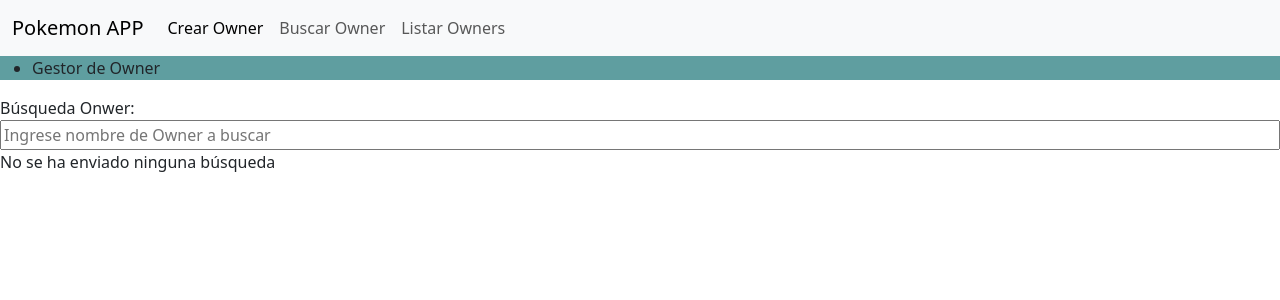
After one commit to thony19cr/pokemon_home_app, a Django app: page /owner/owner_search/ in a window 1280 px wide. The commit adds this page. Shown: the top 300 px of the page. Run offline with Django 4.2, Linux system fonts and the light colour scheme.

Commit message:
add search owners

```diff
--- a/owner/templates/owner/base_generic.html
+++ b/owner/templates/owner/base_generic.html
@@ -27,10 +27,10 @@
                         <a class="nav-link active" aria-current="page" href="#">Crear Owner</a>
                     </li>
                     <li class="nav-item">
-                        <a class="nav-link" href="#">Buscar Owner</a>
+                        <a class="nav-link" href="{% url 'owner_search' %}">Buscar Owner</a>
                     </li>
                     <li class="nav-item">
-                        <a class="nav-link" href="#">Listar Owners</a>
+                        <a class="nav-link" href="{% url 'owner_list' %}">Listar Owners</a>
                     </li>
                 </ul>
             </div>
--- /dev/null
+++ b/owner/templates/owner/owner_search.html
@@ -0,0 +1,27 @@
+{% extends "owner/base_generic.html" %}
+
+
+{% block content %}
+    <label>Búsqueda Onwer: </label>
+
+    <div class="mb-6">
+        <form class="d-flex" method="GET">
+            <input class="input-group mb-6" placeholder="Ingrese nombre de Owner a buscar" type="text" name="q" value="{{ query | escape }}">
+        </form>
+    </div>
+
+    {% if query %}
+        <h2>Resultado para "{{ query | escape }}"</h2>
+        {% if data %}
+            <ul>
+                {% for owner in data %}
+                    <li>{{ owner.nombre }} es de  {{ owner.pais }} y tiene {{ owner.edad }} años de edad</li>
+                {% endfor %}
+            </ul>
+        {% else %}
+            <p>No se han encontrado coincidencias</p>
+        {% endif %}
+    {% else %}
+        <p>No se ha enviado ninguna búsqueda</p>
+    {% endif %}
+{% endblock %}
--- a/owner/urls.py
+++ b/owner/urls.py
@@ -2,5 +2,6 @@ from django.urls import path
 from . import views
 
 urlpatterns = [
-    path("owner_list/", views.list_owner, name="owner_list")
+    path("owner_list/", views.list_owner, name="owner_list"),
+    path("owner_search/", views.owner_search, name="owner_search"),
 ]
--- a/owner/views.py
+++ b/owner/views.py
@@ -115,3 +115,21 @@ def list_owner(request):
     #owners = Owner.objects.filter(edad=17, query)
 
     return render(request, 'owner/owner_list.html', context={'data': owners})
+
+
+def owner_search(request):
+    query = request.GET.get('q', '')
+
+    print("Query: {}".format(query))
+    #owners = Owner.objects.all
+
+    results = (
+        Q(nombre__icontains=query)
+    )
+
+    if query:
+        data_context = Owner.objects.filter(Q(nombre__icontains=query)).distinct()
+    else:
+        data_context = ''
+
+    return render(request, 'owner/owner_search.html', context={'data': data_context, 'query': query})
```
